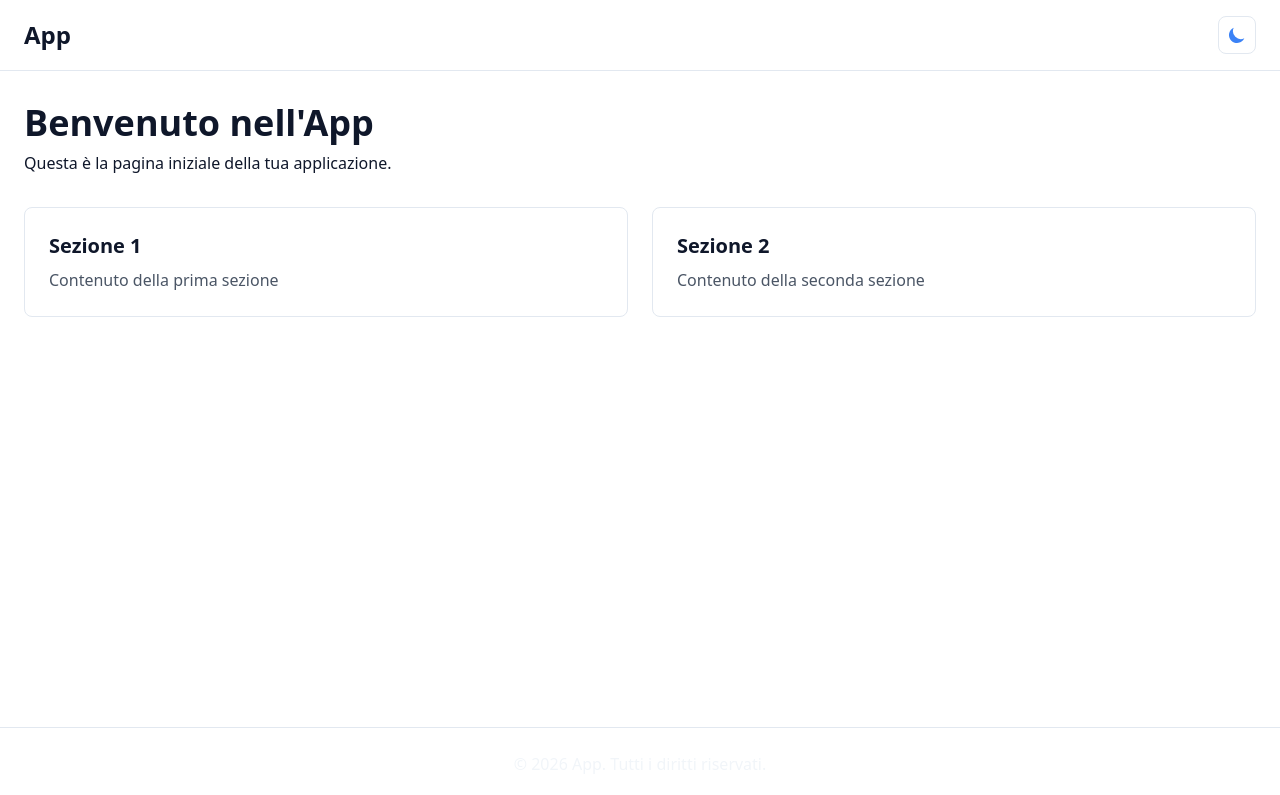
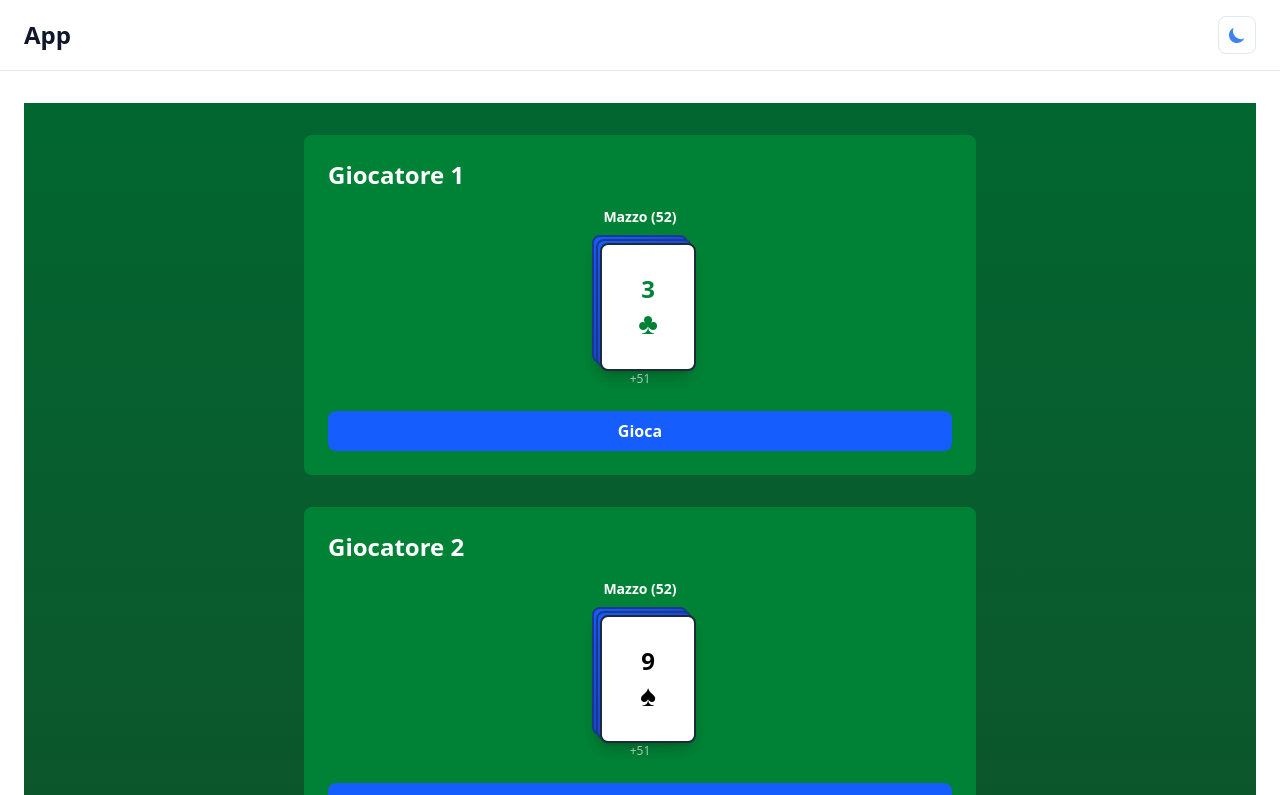
Before and after one commit to Micheledinocera/next-test, a Next.js app: page /app in a window 1280 px wide. Shown: the top 795 px of the page. Built offline with nearby package versions, Linux system fonts and the light colour scheme.

Commit message:
mazzi e cazzi

```diff
--- /dev/null
+++ b/app/app/components/Carta.tsx
@@ -0,0 +1,44 @@
+'use client';
+
+import { Carta as CartaType } from '../types';
+import { SIMBOLI_SEME, COLORI_SEME } from '../deck';
+
+interface CartaProps {
+  carta: CartaType;
+  isFlipped: boolean;
+}
+
+export function Carta({ carta, isFlipped }: CartaProps) {
+  const simbolo = SIMBOLI_SEME[carta.seme];
+  const colore = COLORI_SEME[carta.seme];
+
+  return (
+    <div
+      className="w-24 h-32 relative transition-transform duration-500"
+      style={{
+        transformStyle: 'preserve-3d',
+        transform: isFlipped ? 'rotateY(180deg)' : 'rotateY(0deg)',
+      }}
+    >
+      {/* Fronte */}
+      <div
+        className="absolute w-full h-full bg-white border-2 border-gray-800 rounded-lg shadow-lg flex flex-col items-center justify-center"
+        style={{ backfaceVisibility: 'hidden' }}
+      >
+        <div className={`text-2xl font-bold ${colore}`}>{carta.valore}</div>
+        <div className={`text-3xl ${colore}`}>{simbolo}</div>
+      </div>
+
+      {/* Retro */}
+      <div
+        className="absolute w-full h-full bg-gradient-to-br from-blue-600 to-blue-800 border-2 border-blue-900 rounded-lg shadow-lg flex items-center justify-center"
+        style={{
+          backfaceVisibility: 'hidden',
+          transform: 'rotateY(180deg)',
+        }}
+      >
+        <div className="text-white text-3xl opacity-50">🂠</div>
+      </div>
+    </div>
+  );
+}
--- /dev/null
+++ b/app/app/components/Giocatore.tsx
@@ -0,0 +1,32 @@
+'use client';
+
+import { Carta as CartaType } from '../types';
+import { MazzoVisivo } from './MazzoVisivo';
+
+interface GiocatoreProps {
+  nome: string;
+  mazzoChiuso: CartaType[];
+  mazzoAperto: CartaType[];
+  onGioca: () => void;
+}
+
+export function Giocatore({ nome, mazzoChiuso, mazzoAperto, onGioca }: GiocatoreProps) {
+  return (
+    <div className="bg-green-700 bg-opacity-50 rounded-lg p-6">
+      <h2 className="text-white text-2xl font-bold mb-4">{nome}</h2>
+
+      <div className="flex justify-around mb-6">
+        <MazzoVisivo carte={mazzoChiuso} label={`Mazzo (${mazzoChiuso.length})`} />
+        <MazzoVisivo carte={mazzoAperto} label={`Scoperte (${mazzoAperto.length})`} />
+      </div>
+
+      <button
+        onClick={onGioca}
+        disabled={mazzoChiuso.length === 0}
+        className="w-full bg-blue-600 hover:bg-blue-700 disabled:bg-gray-400 text-white font-bold py-2 px-4 rounded-lg transition-colors"
+      >
+        {mazzoChiuso.length > 0 ? 'Gioca' : 'Mazzo Vuoto'}
+      </button>
+    </div>
+  );
+}
--- /dev/null
+++ b/app/app/components/Mazzo.tsx
@@ -0,0 +1,20 @@
+'use client';
+
+import { Carta as CartaType } from '../types';
+import { Carta } from './Carta';
+
+interface MazzoProps {
+  carte: CartaType[];
+  cartaFlipped: boolean;
+}
+
+export function Mazzo({ carte, cartaFlipped }: MazzoProps) {
+  if (carte.length === 0) return null;
+
+  return (
+    <div className="flex flex-col items-center gap-2">
+      <div className="text-white text-sm font-semibold">Mazzo ({carte.length})</div>
+      <Carta carta={carte[0]} isFlipped={cartaFlipped} />
+    </div>
+  );
+}
--- /dev/null
+++ b/app/app/components/MazzoVisivo.tsx
@@ -0,0 +1,36 @@
+'use client';
+
+import { Carta as CartaType } from '../types';
+import { Carta } from './Carta';
+
+interface MazzoVisivoProps {
+  carte: CartaType[];
+  label: string;
+}
+
+export function MazzoVisivo({ carte, label }: MazzoVisivoProps) {
+  if (carte.length === 0) return null;
+
+  return (
+    <div className="flex flex-col items-center gap-2">
+      <div className="text-white text-sm font-semibold">{label}</div>
+      <div className="relative w-24 h-32">
+        {carte.slice(0, 3).reverse().map((carta, i) => (
+          <div
+            key={carta.id}
+            className="absolute"
+            style={{
+              transform: `translateY(${i * 4}px) translateX(${i * 4}px) translateZ(${i * 10}px)`,
+              zIndex: i,
+            }}
+          >
+            <Carta carta={carta} isFlipped={i !== carte.slice(0, 3).length - 1} />
+          </div>
+        ))}
+      </div>
+      {carte.length > 1 && (
+        <div className="text-white text-xs opacity-70">+{carte.length - 1}</div>
+      )}
+    </div>
+  );
+}
--- /dev/null
+++ b/app/app/deck.ts
@@ -0,0 +1,67 @@
+import { Seme, Valore, Carta } from './types';
+
+export const SEMI: Seme[] = ['Ori', 'Coppe', 'Spade', 'Bastoni'];
+export const VALORI: Valore[] = ['A', '2', '3', '4', '5', '6', '7', '8', '9', '10', 'J', 'Q', 'K'];
+
+export const SIMBOLI_SEME: Record<Seme, string> = {
+  Ori: '♦',
+  Coppe: '♥',
+  Spade: '♠',
+  Bastoni: '♣',
+};
+
+export const COLORI_SEME: Record<Seme, string> = {
+  Ori: 'text-yellow-600',
+  Coppe: 'text-red-600',
+  Spade: 'text-black',
+  Bastoni: 'text-green-700',
+};
+
+/**
+ * Genera un mazzo completo di 40 carte napoletane
+ * (senza 8, 9, 10 in alcuni giochi, ma qui includiamo tutto)
+ */
+export function generaMazzo(): Carta[] {
+  const carte: Carta[] = [];
+  let id = 0;
+
+  for (const seme of SEMI) {
+    for (const valore of VALORI) {
+      carte.push({
+        id: `${seme}-${valore}-${id}`,
+        valore,
+        seme,
+        flipped: true, // Inizialmente coperta
+      });
+      id++;
+    }
+  }
+
+  // Mescola il mazzo
+  return mescolaMazzo(carte);
+}
+
+/**
+ * Mescola il mazzo usando l'algoritmo Fisher-Yates
+ */
+export function mescolaMazzo(carte: Carta[]): Carta[] {
+  const mescolate = [...carte];
+
+  for (let i = mescolate.length - 1; i > 0; i--) {
+    const j = Math.floor(Math.random() * (i + 1));
+    [mescolate[i], mescolate[j]] = [mescolate[j], mescolate[i]];
+  }
+
+  return mescolate;
+}
+
+/**
+ * Divide il mazzo tra due giocatori
+ */
+export function divideMazzo(mazzo: Carta[]): { mazzo1: Carta[]; mazzo2: Carta[] } {
+  const metà = Math.floor(mazzo.length / 2);
+  return {
+    mazzo1: mazzo.slice(0, metà),
+    mazzo2: mazzo.slice(metà),
+  };
+}
--- a/app/app/page.tsx
+++ b/app/app/page.tsx
@@ -1,28 +1,54 @@
 'use client';
 
+import { useState, useEffect } from 'react';
+import { Carta as CartaType } from './types';
+import { generaMazzo } from './deck';
+import { Giocatore } from './components/Giocatore';
+
 export default function AppPage() {
+  const [mazzoChiuso1, setMazzoChiuso1] = useState<CartaType[]>([]);
+  const [mazzoAperto1, setMazzoAperto1] = useState<CartaType[]>([]);
+
+  const [mazzoChiuso2, setMazzoChiuso2] = useState<CartaType[]>([]);
+  const [mazzoAperto2, setMazzoAperto2] = useState<CartaType[]>([]);
+
+  useEffect(() => {
+    setMazzoChiuso1(generaMazzo());
+    setMazzoChiuso2(generaMazzo());
+  }, []);
+
+  const gioca1 = () => {
+    if (mazzoChiuso1.length === 0) return;
+
+    const carta = { ...mazzoChiuso1[0], flipped: false };
+    setMazzoChiuso1(mazzoChiuso1.slice(1));
+    setMazzoAperto1([carta, ...mazzoAperto1]);
+  };
+
+  const gioca2 = () => {
+    if (mazzoChiuso2.length === 0) return;
+
+    const carta = { ...mazzoChiuso2[0], flipped: false };
+    setMazzoChiuso2(mazzoChiuso2.slice(1));
+    setMazzoAperto2([carta, ...mazzoAperto2]);
+  };
+
   return (
-    <div className="space-y-8">
-      <div>
-        <h1 className="text-4xl font-bold mb-2">Benvenuto nell'App</h1>
-        <p>
-          Questa è la pagina iniziale della tua applicazione.
-        </p>
-      </div>
+    <div className="min-h-screen bg-gradient-to-b from-green-800 to-green-900 p-8">
+      <div className="max-w-2xl mx-auto space-y-8">
+        <Giocatore
+          nome="Giocatore 1"
+          mazzoChiuso={mazzoChiuso1}
+          mazzoAperto={mazzoAperto1}
+          onGioca={gioca1}
+        />
 
-      <div className="grid grid-cols-1 md:grid-cols-2 gap-6">
-        <div className="p-6 rounded-lg border border-border bg-card">
-          <h2 className="text-xl font-semibold mb-2">Sezione 1</h2>
-          <p className="text-gray-600 dark:text-gray-400">
-            Contenuto della prima sezione
-          </p>
-        </div>
-        <div className="p-6 rounded-lg border border-border bg-card">
-          <h2 className="text-xl font-semibold mb-2">Sezione 2</h2>
-          <p className="text-gray-600 dark:text-gray-400">
-            Contenuto della seconda sezione
-          </p>
-        </div>
+        <Giocatore
+          nome="Giocatore 2"
+          mazzoChiuso={mazzoChiuso2}
+          mazzoAperto={mazzoAperto2}
+          onGioca={gioca2}
+        />
       </div>
     </div>
   );
--- /dev/null
+++ b/app/app/types.ts
@@ -0,0 +1,18 @@
+export type Seme = 'Ori' | 'Coppe' | 'Spade' | 'Bastoni';
+export type Valore = 'A' | '2' | '3' | '4' | '5' | '6' | '7' | '8' | '9' | '10' | 'J' | 'Q' | 'K';
+
+export interface Carta {
+  id: string;
+  valore: Valore;
+  seme: Seme;
+  flipped: boolean;
+}
+
+export interface GameState {
+  mazzoGiocatore1: Carta[];
+  mazzoGiocatore2: Carta[];
+  cartaAttiva: {
+    giocatore1?: Carta;
+    giocatore2?: Carta;
+  };
+}
```
